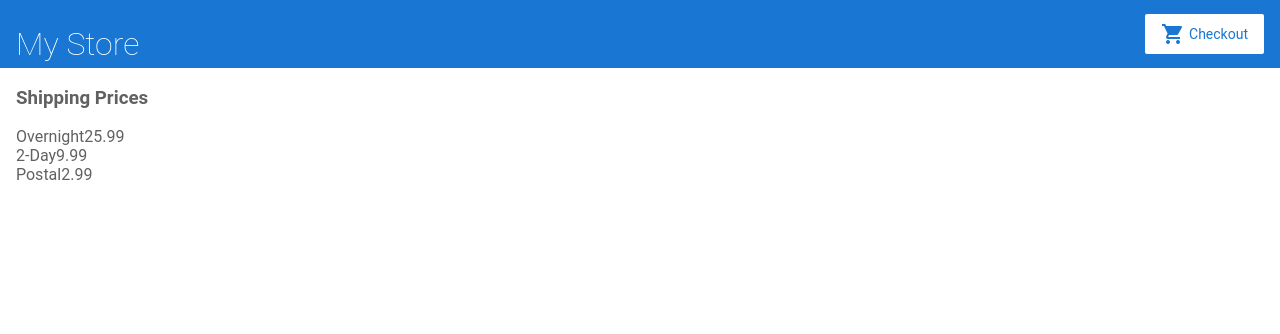
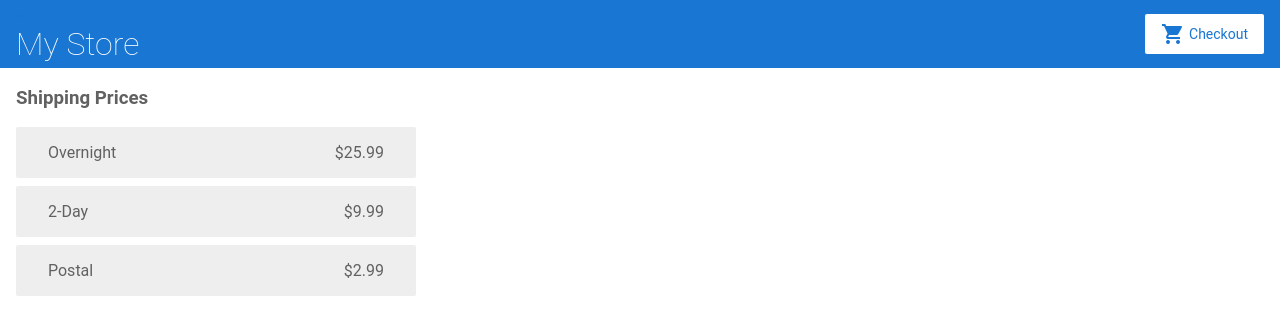
Before and after one commit to ksrntheja-ui/Angular-Docs-First-Example, an Angular app: page /shipping in a window 1280 px wide. Shown: the top 334 px of the page. Built offline with nearby package versions, Linux system fonts and the light colour scheme.

Commit message:
72-Added css class and currency pipe.

```diff
--- a/src/app/shipping/shipping.component.html
+++ b/src/app/shipping/shipping.component.html
@@ -1,7 +1,7 @@
 <!--<button (click)="clickButton()">-->
 <h3>Shipping Prices</h3>
 
-<div *ngFor="let shipping of shippingCosts | async">
+<div class="shipping-item" *ngFor="let shipping of shippingCosts | async">
   <span>{{ shipping.type }}</span>
-  <span>{{ shipping.price }}</span>
+  <span>{{ shipping.price | currency }}</span>
 </div>
```
